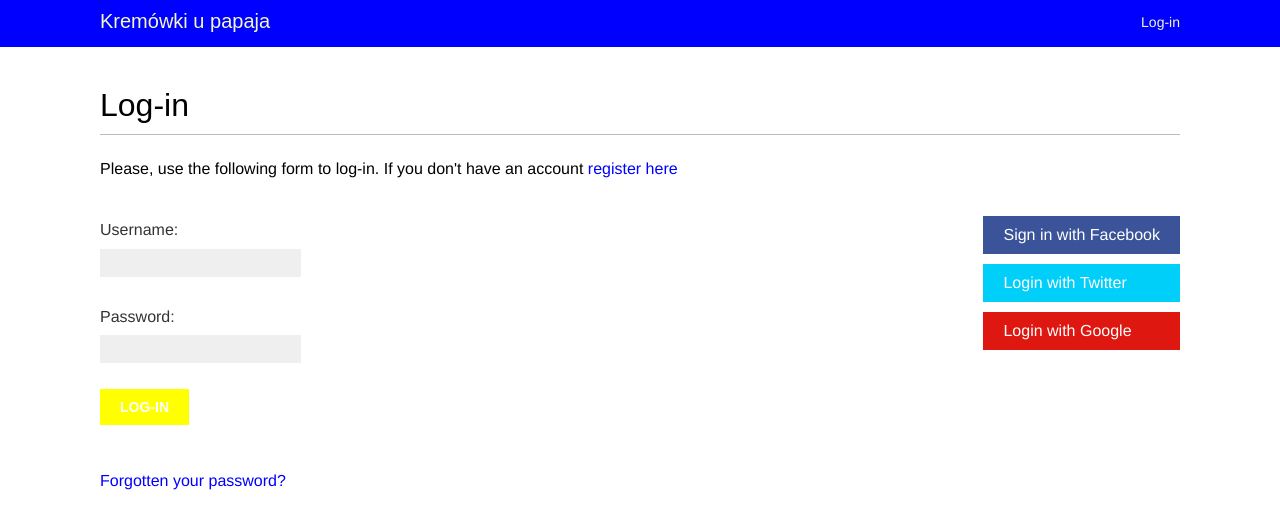
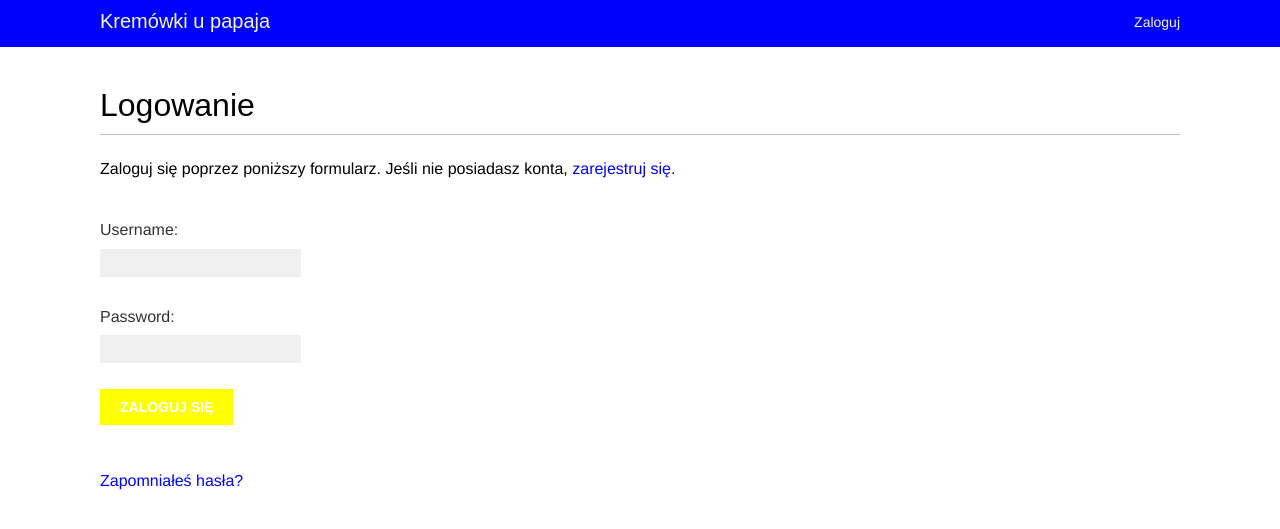
Before and after one commit to WojtK/Inzynierka_Django_Apps, a Django app: template account/templates/registration/login.html in a window 1280 px wide. Shown: the top 529 px of the page. Run offline with Django 3.2, Linux system fonts and the light colour scheme; the template is opened without the code that fills it: values that come from a table or form of the project are taken from there, others are empty; parts of the project's set-up code (start-up, migrations or seed data) failed here and were passed over; some web fonts are replaced.

Commit message:
little changes

```diff
--- a/account/templates/base.html
+++ b/account/templates/base.html
@@ -11,22 +11,22 @@
     {% if request.user.is_authenticated %}
     <ul class="menu">
       <li {% if section == "dashboard" %}class="selected"{% endif %}>
-        <a href="{% url "dashboard" %}">My dashboard</a>
+        <a href="{% url "dashboard" %}">Moja strona główna</a>
       </li>
       <li {% if section == "images" %}class="selected"{% endif %}>
-        <a href="#">Images</a>
+        <a href="#">Obrazy</a>
       </li>
       <li {% if section == "people" %}class="selected"{% endif %}>
-        <a href="#">People</a>
+        <a href="#">Ludzie</a>
       </li>
     </ul>
   {% endif %}
   <span class="user">
     {% if request.user.is_authenticated %}
       Hello {{ request.user.first_name }},
-      <a href="{% url "logout" %}">Logout</a>
+      <a href="{% url "logout" %}">Wyloguj</a>
     {% else %}
-      <a href="{% url "login" %}">Log-in</a>
+      <a href="{% url "login" %}">Zaloguj</a>
     {% endif %}
   </span>
   </div>
--- a/account/templates/registration/login.html
+++ b/account/templates/registration/login.html
@@ -1,37 +1,24 @@
 {% extends "base.html" %}
 
-{% block title %}Log-in{% endblock %}
+{% block title %}Logowanie{% endblock %}
 
 {% block content %}
-  <h1>Log-in</h1>
+  <h1>Logowanie</h1>
   {% if form.errors %}
     <p>
-      Your username and password didn't match.
-      Please try again.
+      Login lub hasło są nieprawidłowe.
+      Spróbuj ponownie.
     </p>
   {% else %}
-    <p>Please, use the following form to log-in. If you don't have an account <a href="{% url "register" %}">register here</a></p>
+    <p>Zaloguj się poprzez poniższy formularz. Jeśli nie posiadasz konta,  <a href="{% url "register" %}">zarejestruj się.</a></p>
   {% endif %}
   <div class="login-form">
     <form action="{% url 'login' %}" method="post">
       {{ form.as_p }}
       {% csrf_token %}
       <input type="hidden" name="next" value="{{ next }}" />
-      <p><input type="submit" value="Log-in"></p>
+      <p><input type="submit" value="Zaloguj się"></p>
     </form>
-    <p><a href="{% url "password_reset" %}">Forgotten your password?</a></p>
-  </div>
-  <div class="social">
-    <ul>
-      <li class="facebook">
-        <a href="{% url "social:begin" "facebook" %}">Sign in with Facebook</a>
-      </li>
-      <li class="twitter">
-        <a href="{% url "social:begin" "twitter" %}">Login with Twitter</a>
-      </li>
-      <li class="google">
-        <a href="{% url "social:begin" "google-oauth2" %}">Login with Google</a>
-      </li>
-    </ul>
+    <p><a href="{% url "password_reset" %}">Zapomniałeś hasła?</a></p>
   </div>
 {% endblock %}
--- a/account/templates/registration/password_change_done.html
+++ b/account/templates/registration/password_change_done.html
@@ -1,8 +1,8 @@
 {% extends "base.html" %}
 
-{% block title %}Password changed{% endblock %}
+{% block title %}Hasło zostało zmienione{% endblock %}
 
 {% block content %}
-  <h1>Password changed</h1>
-  <p>Your password has been successfully changed.</p>
+  <h1>Hasło zostało zmienione</h1>
+  <p>Twoje hasło zostało pomyślnie zmienione.</p>
 {% endblock %}
--- a/account/templates/registration/password_reset_complete.html
+++ b/account/templates/registration/password_reset_complete.html
@@ -1,8 +1,8 @@
 {% extends "base.html" %}
 
-{% block title %}Password reset{% endblock %}
+{% block title %}Resetowanie hasła{% endblock %}
 
 {% block content %}
-  <h1>Password set</h1>
-  <p>Your password has been set. You can <a href="{% url "login" %}">log in now</a></p>
+  <h1>Hasło ustawione</h1>
+  <p>Twoje hasło zostało ustawione. Możesz się teraz <a href="{% url "login" %}">zalogować.</a></p>
 {% endblock %}
--- a/account/templates/registration/password_reset_email.html
+++ b/account/templates/registration/password_reset_email.html
@@ -1,3 +1,3 @@
-Someone asked for password reset for email {{ email }}. Follow the link below:
+Ktoś próbował zresetować hasło dla emaila {{ email }}. Jeśli to Ty, podążaj za poniższymi instrukcjami:
 {{ protocol }}://{{ domain }}{% url "password_reset_confirm" uidb64=uid token=token %}
-Your username, in case you've forgotten: {{ user.get_username }}
+Twój login, gdybyś zapomniał: {{ user.get_username }}
```
Also changed, not shown: account/templates/registration/password_change_form.html (+4 -4 lines), account/templates/registration/password_reset_confirm.html (+4 -4 lines), account/templates/registration/password_reset_done.html (+4 -4 lines), account/templates/registration/password_reset_form.html (+4 -4 lines).
